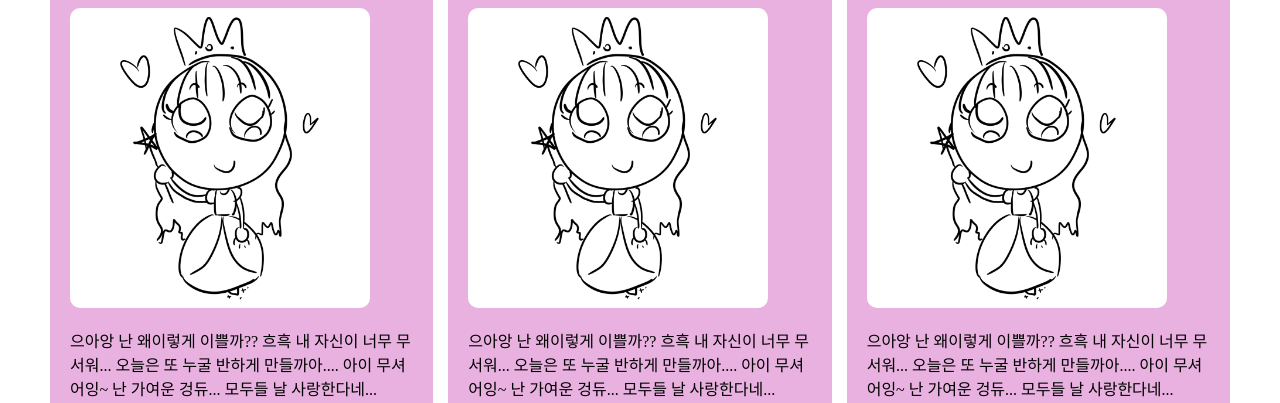
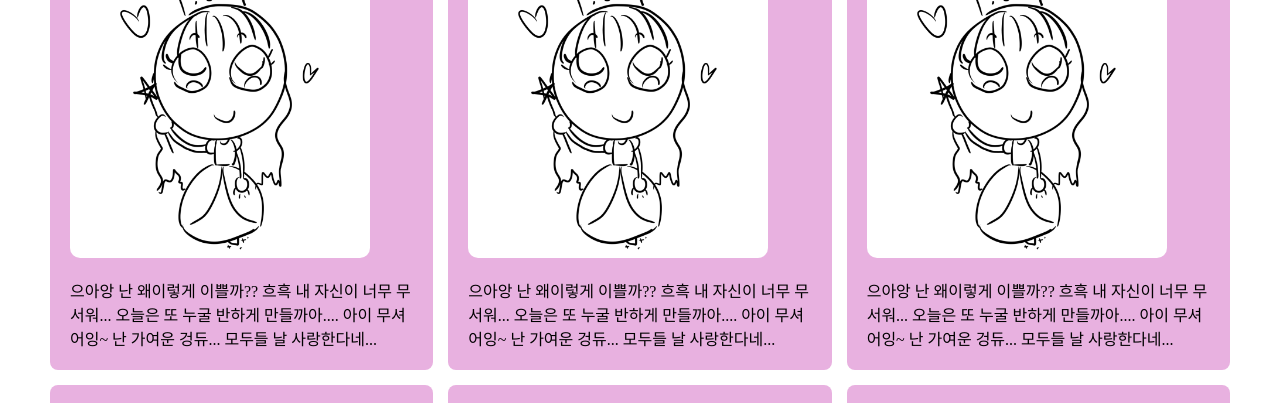
Before and after one commit to Subin7942/magic_study, a plain HTML site: page assigment/3rd/index.html in a window 1280 px wide. Shown: the part 253-656 px from the top of the page. Drawn offline with Linux system fonts and the light colour scheme.

Commit message:
쬐끔 더 수정

```diff
--- a/assigment/3rd/style.css
+++ b/assigment/3rd/style.css
@@ -1,5 +1,8 @@
 body {
-  margin: 50px;
+  margin-top: 0px;
+  margin-bottom: 30px;
+  margin-left: 50px;
+  margin-right: 50px;
 }
 
 .header {
```
